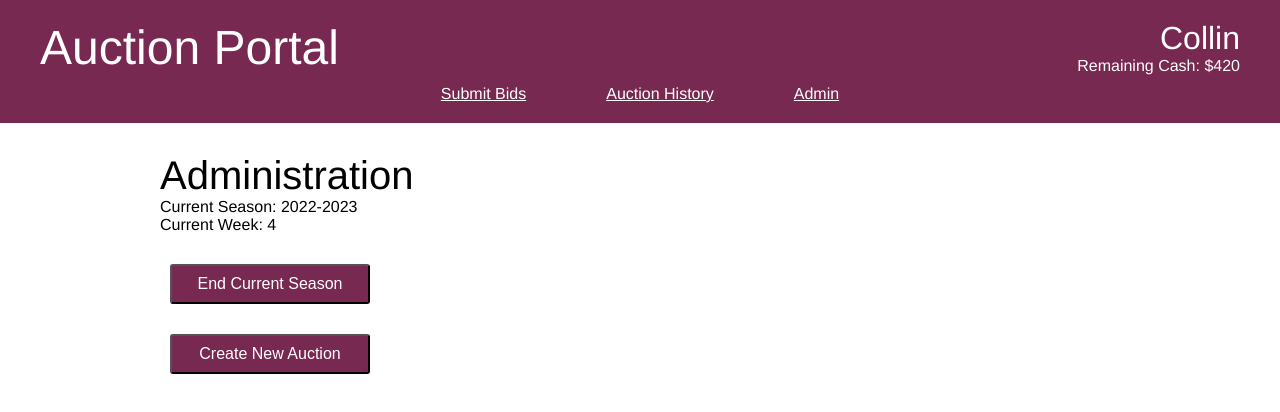
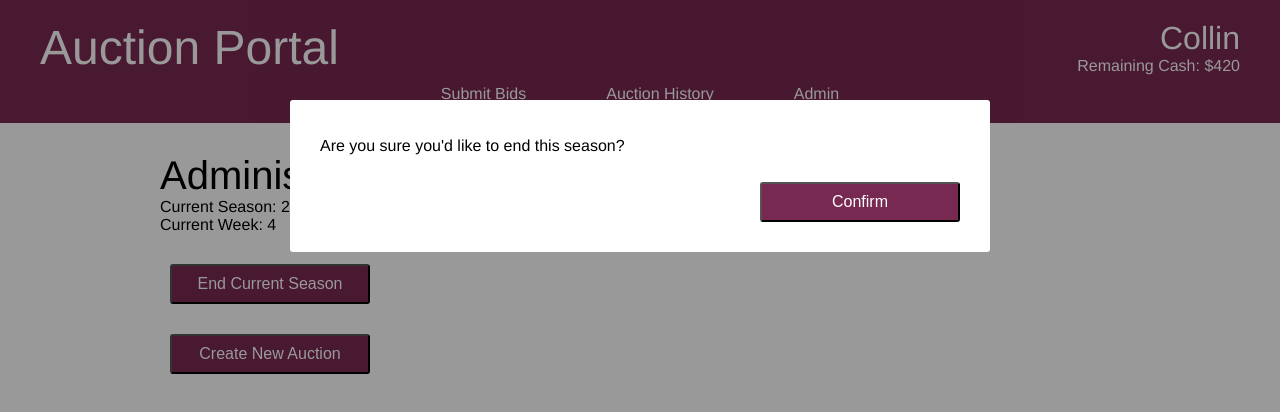
Before and after one commit to collinmurd/ff_auctions, a React (Create React App) app in the folder app/: page /admin in a window 1280 px wide. Both pictures are taken after a click on the button "End Current Season". Shown: the top 412 px of the page. Built offline with nearby package versions, Linux system fonts and the light colour scheme.

Commit message:
create reusable modal component

```diff
--- a/app/src/components/Admin.tsx
+++ b/app/src/components/Admin.tsx
@@ -2,7 +2,9 @@
 
 import './Admin.css'
 
-import React from "react";
+import React, {MouseEventHandler} from "react";
+
+import { Modal } from './SharedComponents';
 
 const managers: {[season: string]: string[]} = {
     "2022-2023": [
@@ -24,11 +26,26 @@ const existingAuction = false;
 
 type AdminProps = {};
 type AdminState = {
+    endSeasonModalActive: boolean
 };
 export class Admin extends React.Component<AdminProps, AdminState> {
     constructor(props: any) {
         super(props);
 
+        this.state = {
+            endSeasonModalActive: false
+        }
+
+        this.toggleEndSeasonModal = this.toggleEndSeasonModal.bind(this);
+        this.handleEndSeason = this.handleEndSeason.bind(this);
+    }
+
+    toggleEndSeasonModal() {
+        this.setState({endSeasonModalActive: !this.state.endSeasonModalActive});
+    }
+
+    handleEndSeason() {
+        this.toggleEndSeasonModal();
     }
 
     render() {
@@ -43,13 +60,16 @@ export class Admin extends React.Component<AdminProps, AdminState> {
                 </h4>
                 <div className="buttonContainer">{this.seasonButton()}</div>
                 <div className="buttonContainer">{this.auctionButton()}</div>
+                <Modal active={this.state.endSeasonModalActive} toggle={this.toggleEndSeasonModal} exitButtonText="Confirm">
+                    <p>Are you sure you'd like to end this season?</p>
+                </Modal>
             </div>
         );
     }
 
     seasonButton() {
         if (currentSeason)
-            return <button id="endSeasonButton" className="button">End Current Season</button>
+            return <button id="endSeasonButton" className="button" onClick={this.handleEndSeason}>End Current Season</button>
         else
             return <button id="createSeasonButton" className="button">Create New Season</button>
     }
--- a/app/src/components/App.css
+++ b/app/src/components/App.css
@@ -61,33 +61,3 @@ h4 {
     cursor: pointer;
     background-color: #581f3b;
 }
-
-/* Modals */
-
-.modal {
-    display: none;
-    position: fixed;
-    z-index: 1;
-    width: 100%;
-    height: 100%;
-    left: 0;
-    top: 0;
-    background-color: rgba(0, 0, 0, 0.4);
-}
-
-.modal .modalContent {
-    background-color: white;
-    width: 50%;
-    margin: 100px auto;
-    padding: 50px;
-    line-height: 2em;
-    border-radius: 3px;
-}
-
-.modal.modalInactive {
-    display: none;
-}
-
-.modal.modalActive {
-    display: block;
-}
--- /dev/null
+++ b/app/src/components/SharedComponents.css
@@ -0,0 +1,38 @@
+/* Modals */
+
+.modal {
+    display: none;
+    position: fixed;
+    z-index: 1;
+    width: 100%;
+    height: 100%;
+    left: 0;
+    top: 0;
+    background-color: rgba(0, 0, 0, 0.4);
+}
+
+.modal .modalContent {
+    background-color: white;
+    width: 50%;
+    margin: 100px auto;
+    padding: 30px;
+    line-height: 2em;
+    border-radius: 3px;
+}
+
+.modal.modalInactive {
+    display: none;
+}
+
+.modal.modalActive {
+    display: block;
+}
+
+.modal .modalExitContainer {
+    margin-top: 20px;
+    overflow: hidden;
+}
+
+.modal .modalExit {
+    float: right;
+}
--- /dev/null
+++ b/app/src/components/SharedComponents.tsx
@@ -0,0 +1,30 @@
+// Modal component
+
+import './SharedComponents.css'
+
+import React, {MouseEventHandler} from "react";
+
+type ModalProps = {
+    active: boolean,
+    exitButtonText: string,
+    toggle: MouseEventHandler,
+    children: React.ReactNode
+};
+export class Modal extends React.Component<ModalProps> {
+    constructor(props: ModalProps) {
+        super(props);
+    }
+
+    render() {
+        return (
+            <div className={this.props.active? "modal modalActive": "modal"}>
+                <div className="modalContent">
+                    {this.props.children}
+                    <div className="modalExitContainer">
+                        <button className="modalExit button" onClick={this.props.toggle}>{this.props.exitButtonText}</button>
+                    </div>
+                </div>
+            </div>
+        )
+    }
+}
```
